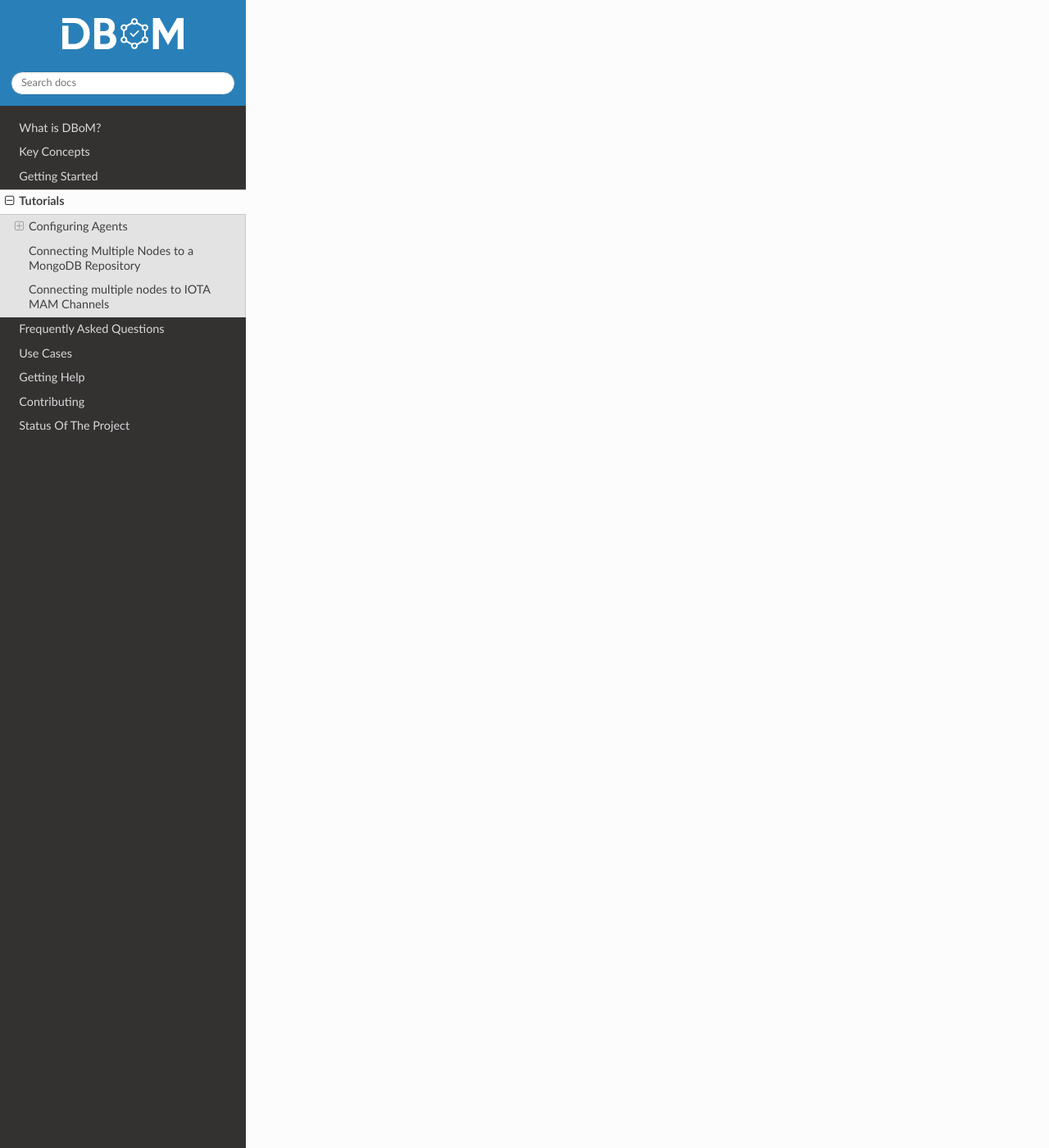
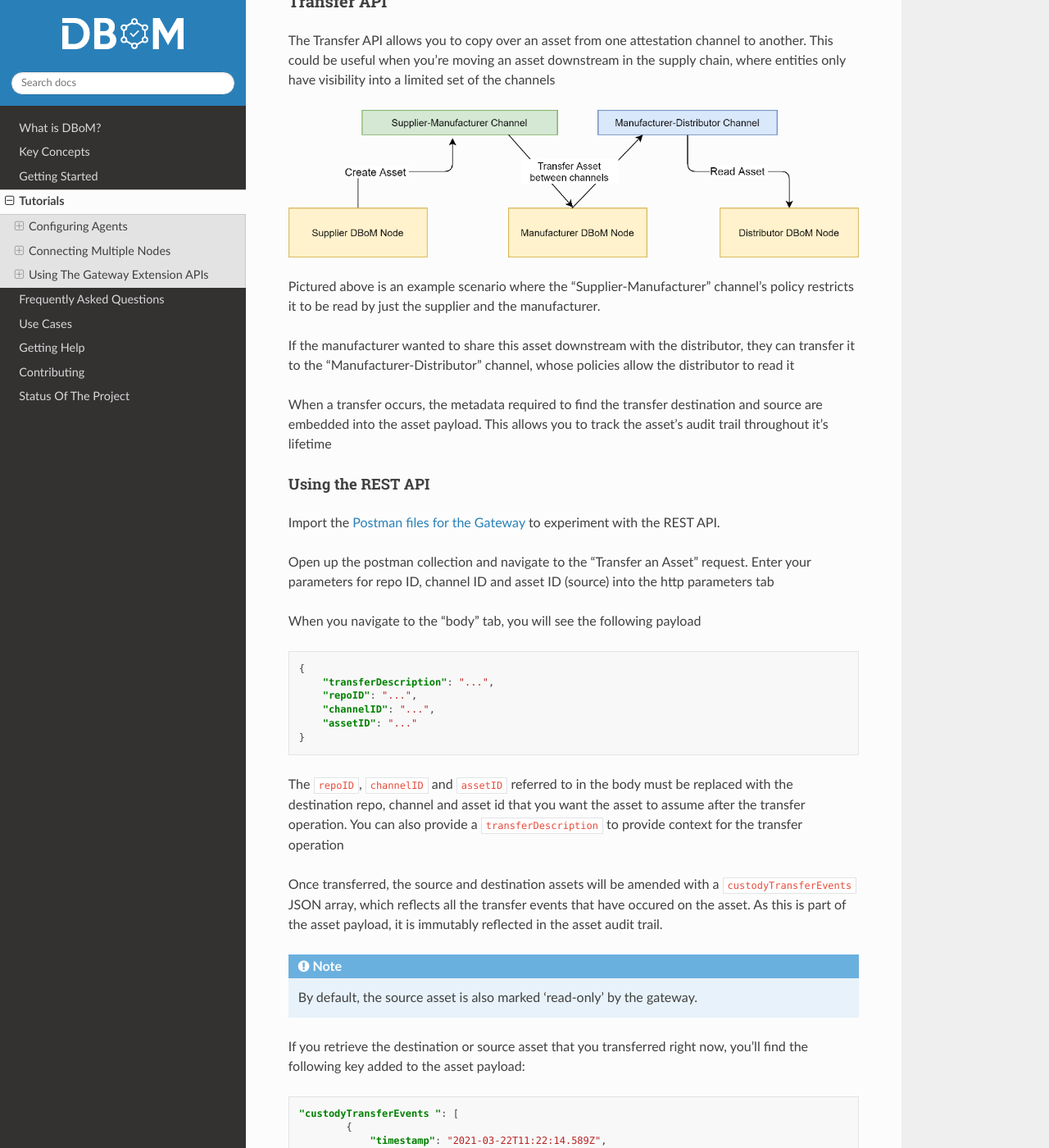
Before and after one commit to DBOMproject/docs, a Sphinx documentation site: the page built from source/tutorials.rst, in a window 1280 px wide and 1400 px high, scrolled down 1833 px. Shown: the whole window at 82% size. Built offline with Sphinx 7.4.7 and the Read the Docs theme 2.0.0, drawn with Linux system fonts in a browser that asks for light colours; some of the changed text lies outside the part shown.

Commit message:
Add transfer asset example, update index title, update copyright year

```diff
--- a/source/conf.py
+++ b/source/conf.py
@@ -20,7 +20,7 @@
 # -- Project information -----------------------------------------------------
 
 project = u'Digital Bill of Materials'
-copyright = u'2020, DBoM Project'
+copyright = u'2020-2021, DBoM Project'
 author = u'DBoM Project'
 
 # The short X.Y version
--- a/source/index.rst
+++ b/source/index.rst
@@ -1,6 +1,6 @@
 
-Welcome to Digital Bill of Materials's documentation!
-=====================================================
+Digital Bill of Materials - Documentation
+=========================================
 
 The Digital Bill of Materials (DBoM) Consortium Linux Foundation project seeks to improve supply chain efficiency by enabling more effective attestation sharing among supply chain partners. Find us at `dbom.io <http://dbom.io/>`_ .
 To know more go to :doc:`what-dbom` or if you want to get started and set up a DBoM Node go to :doc:`getting-started`.
--- a/source/tutorials.rst
+++ b/source/tutorials.rst
@@ -52,11 +52,108 @@ The agent is configured to automatically reload the agent config if any
 changes occur on the configmap or in the file-system
 
 
-=================================================
-Connecting Multiple Nodes to a MongoDB Repository
-=================================================
+=========================
+Connecting Multiple Nodes
+=========================
 
 
-==============================================
-Connecting multiple nodes to IOTA MAM Channels
-==============================================
+MongoDB (Database Agent)
+------------------------
+
+This can be done by configuring the same mongoDB URI for the database-agent deployment for each node, either by using docker environment variables or the appropriate keys in the Kubernetes configmap
+
+Find out more from the the deployment repository:
+
+- `Docker Compose <https://github.com/DBOMproject/deployments/tree/master/docker-compose-quickstart>`__
+- `Kubernetes <https://github.com/DBOMproject/deployments/tree/master/charts/database-agent>`__
+
+Ensure that both nodes have the agent configuration correctly set with the same names for the repositories. Access control to channels is facilitated by MongoDB Collection Level Role Based Access Control. Find how that can be setup by referring to the `official MongoDB documentation <https://docs.mongodb.com/manual/core/collection-level-access-control/>`__
+
+IOTA (IOTA MAM Agent)
+---------------------
+
+To know more about setting up multiple channels for the IOTA MAM Agent, go to the `official repository <https://github.com/DBOMproject/iota-agent#multi-node-channel-support>`__
+
+.. _gw-extension-apis:
+
+================================
+Using The Gateway Extension APIs
+================================
+
+In addition to the core create, update, attach, detach and audit APIs, the gateway has extension APIs that provide utility functions. These tutorials guide you through using them
+
+
+Transfer API
+------------
+
+The Transfer API allows you to copy over an asset from one attestation channel to another. This could be useful when you're moving an asset downstream in the supply chain, where entities only have visibility into a limited set of the channels
+
+.. image:: _static/img/transfer-asset-example.png
+  :alt: Example transfer scenario
+
+Pictured above is an example scenario where the "Supplier-Manufacturer" channel's policy restricts it to be read by just the supplier and the manufacturer.
+
+If the manufacturer wanted to share this asset downstream with the distributor, they can transfer it to the "Manufacturer-Distributor" channel, whose policies allow the distributor to read it
+
+When a transfer occurs, the metadata required to find the transfer destination and source are embedded into the asset payload. This allows you to track the asset's audit trail throughout it's lifetime
+
+Using the REST API
+^^^^^^^^^^^^^^^^^^
+
+Import the `Postman files for the Gateway <https://github.com/DBOMproject/api-specs/tree/master/gateway/postman>`__ to experiment with the REST API.
+
+Open up the postman collection and navigate to the "Transfer an Asset" request. Enter your parameters for repo ID, channel ID and asset ID (source) into the http parameters tab
+
+When you navigate to the "body" tab, you will see the following payload
+
+.. code-block:: json
+
+    {
+        "transferDescription": "...",
+        "repoID": "...",
+        "channelID": "...",
+        "assetID": "..."
+    }
+
+The ``repoID``, ``channelID`` and ``assetID`` referred to in the body must be replaced with the destination repo, channel and asset id that you want the asset to assume after the transfer operation. You can also provide a ``transferDescription`` to provide context for the transfer operation
+
+Once transferred, the source and destination assets will be amended with a ``custodyTransferEvents`` JSON array, which reflects all the transfer events that have occured on the asset. As this is part of the asset payload, it is immutably reflected in the asset audit trail.
+
+.. note::
+
+    By default, the source asset is also marked 'read-only' by the gateway.
+
+If you retrieve the destination or source asset that you transferred right now, you'll find the following key added to the asset payload:
+
+.. code-block:: json
+
+    "custodyTransferEvents ": [
+            {
+                "timestamp": "2021-03-22T11:22:14.589Z",
+                "transferDescription": "moved",
+                "sourceRepoID": "DB1",
+                "sourceChannelID": "C1",
+                "sourceAssetID": "ABC02",
+                "destinationRepoID": "DB1",
+                "destinationChannelID": "C2",
+                "destinationAssetID": "ABC02"
+            }
+        ],
+
+This event tells the requestor that this asset was moved from DB1,C1 to DB1,C2 at the shown timestamp with the description "moved". The presence of this event on the asset can be used in your applications to recursively retrieve the state of the asset across multiple channels in order to trace and establish provenance of the asset.
+
+
+Transfer Policies
+^^^^^^^^^^^^^^^^^^
+.. note::
+
+    This subsection describes functionality that has not yet been implemented in the OSS DBoM Gateway
+
+There are cases where you would want to mark assets on a channel as being transferrable only if it meets the criteria set by channel-wide or asset-specific policies.
+
+This is where transfer policies come in. They allow you to set channel wide or asset specific policies for transfer including
+
+- the ability to disable transfers altogether
+- controlled transfers that are limited to specific repositories and channels
+
+Channels will have a default transfer policy, which will apply to all assets that don't have an explicit channel policy specified, however if the asset references a specific policy as part of the asset metadata, that policy will override the default policy set at the channel level
```
Also changed, not shown: source/key-concepts.rst (+11 -2 lines), source/_static/img/transfer-asset-example.png (added).
